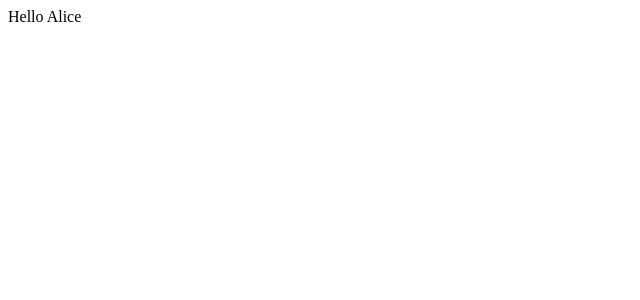
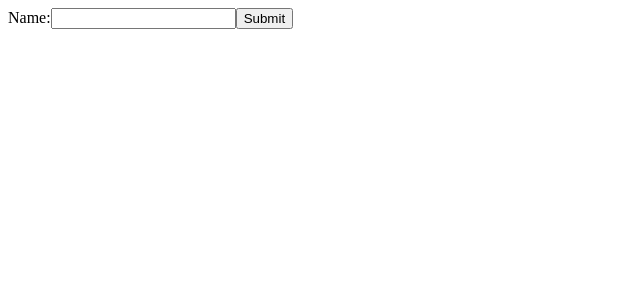
Before and after one commit to NickMagidson/task-app, a React (Create React App) app: page / in a window 1280 px wide. Shown: the top 300 px of the page, without its empty margins (0-640 px from the left). Built offline with nearby package versions, Linux system fonts and the light colour scheme.

Commit message:
form in return()

```diff
--- a/src/App.js
+++ /dev/null
@@ -1,10 +0,0 @@
-import React, { Component } from 'react';
-import Overview from './Overview';
-
-class App extends Component {
-  render() {
-    return <div>Hello Alice</div>
-  }
-}
-
-export default App;
--- /dev/null
+++ b/src/Components/App.js
@@ -0,0 +1,33 @@
+import React, { Component } from 'react';
+import Overview from './Overview';
+
+class App extends Component {
+  constructor(props) {
+    super(props);
+
+    this.state = {
+      task: { text: ''},
+      task: [],
+    };
+  }
+
+
+
+  render() {
+    const { task, tasks } = this.state;
+
+    return(
+      <div>
+        <form>
+          <label>
+            Name:
+            <input type="text" name="name" />
+          </label>
+          <input type="submit" value="Submit" />
+        </form>
+      </div>
+    )
+  }
+}
+
+export default App;
--- a/src/index.js
+++ b/src/index.js
@@ -1,6 +1,6 @@
 import React from 'react';
 import ReactDOM from 'react-dom';
-import App from './App';
+import App from './Components/App';
 // import Overview from './Overview';
 
 
```
Also changed, not shown: src/Components/Overview.js (renamed from src/Overview.js).
